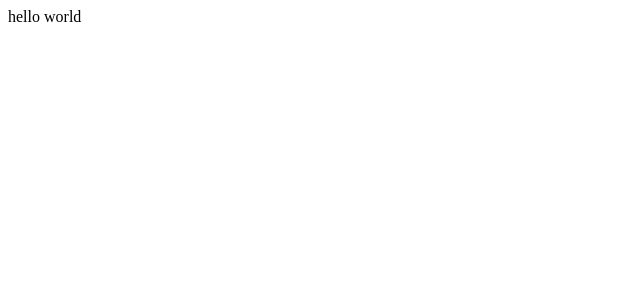
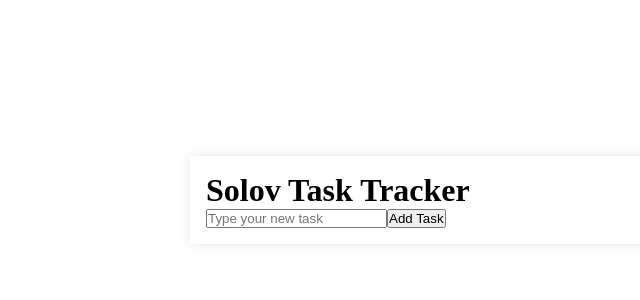
Before and after one commit to Christiannaira/solov_app, a React (Vite) app: page / in a window 1280 px wide. Shown: the top 300 px of the page, without its empty margins (0-640 px from the left). Built offline with nearby package versions, Linux system fonts and the light colour scheme.

Commit message:
feat: initialized the content and style of the web app

```diff
--- a/src/App.jsx
+++ b/src/App.jsx
@@ -1,11 +1,11 @@
-
+import Main from "./components/Main"
 
 function App() {
 
   return (
     <>
 
-      hello world
+      <Main/>
 
     </>
   )
--- /dev/null
+++ b/src/components/Main.jsx
@@ -0,0 +1,18 @@
+import { React, useState } from "react";
+
+const Main = () => {
+   const [task, setTask] = useState("");
+
+   return (
+      <div className="main">
+
+         <div className="main_content">
+             <h1>Solov Task Tracker</h1>
+            <input type="text" placeholder="Type your new task" />
+            <button type="button">Add Task</button>
+         </div>
+      </div>
+   );
+};
+
+export default Main;
--- a/src/index.css
+++ b/src/index.css
@@ -0,0 +1,21 @@
+* {
+    box-sizing: border-box;
+    margin: 0;
+    padding: 0;
+    text-decoration: none;
+}
+
+.main {
+    width: 100%;
+    height: 50vh;
+    display: flex;
+    align-items: center;
+    justify-content: center;
+}
+
+.main_content {
+    max-width: 100%;
+    width: 900px;
+    padding: 1rem;
+    box-shadow: 0 0 10px rgba(0, 0, 0, 0.1);
+}
```
